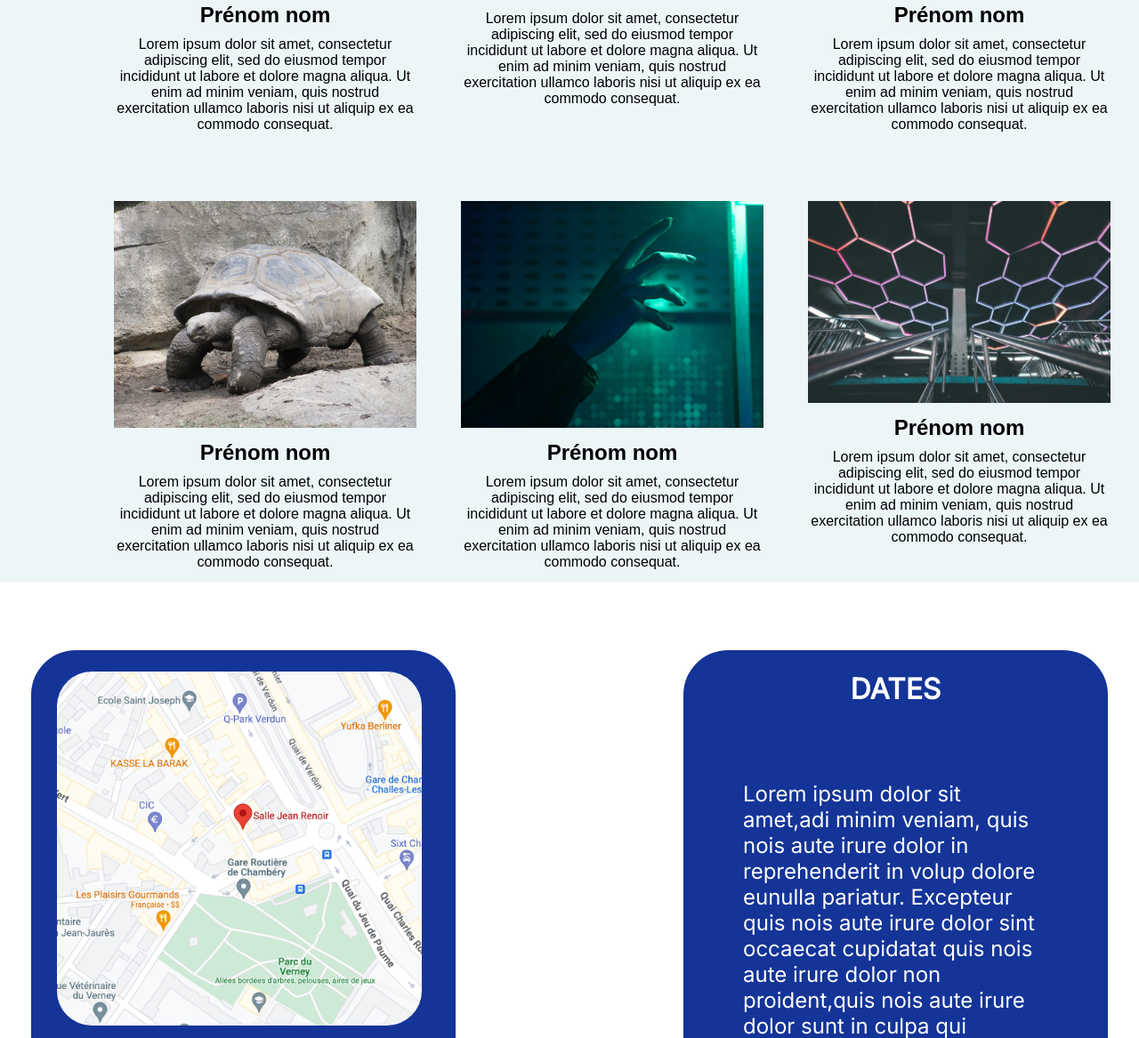
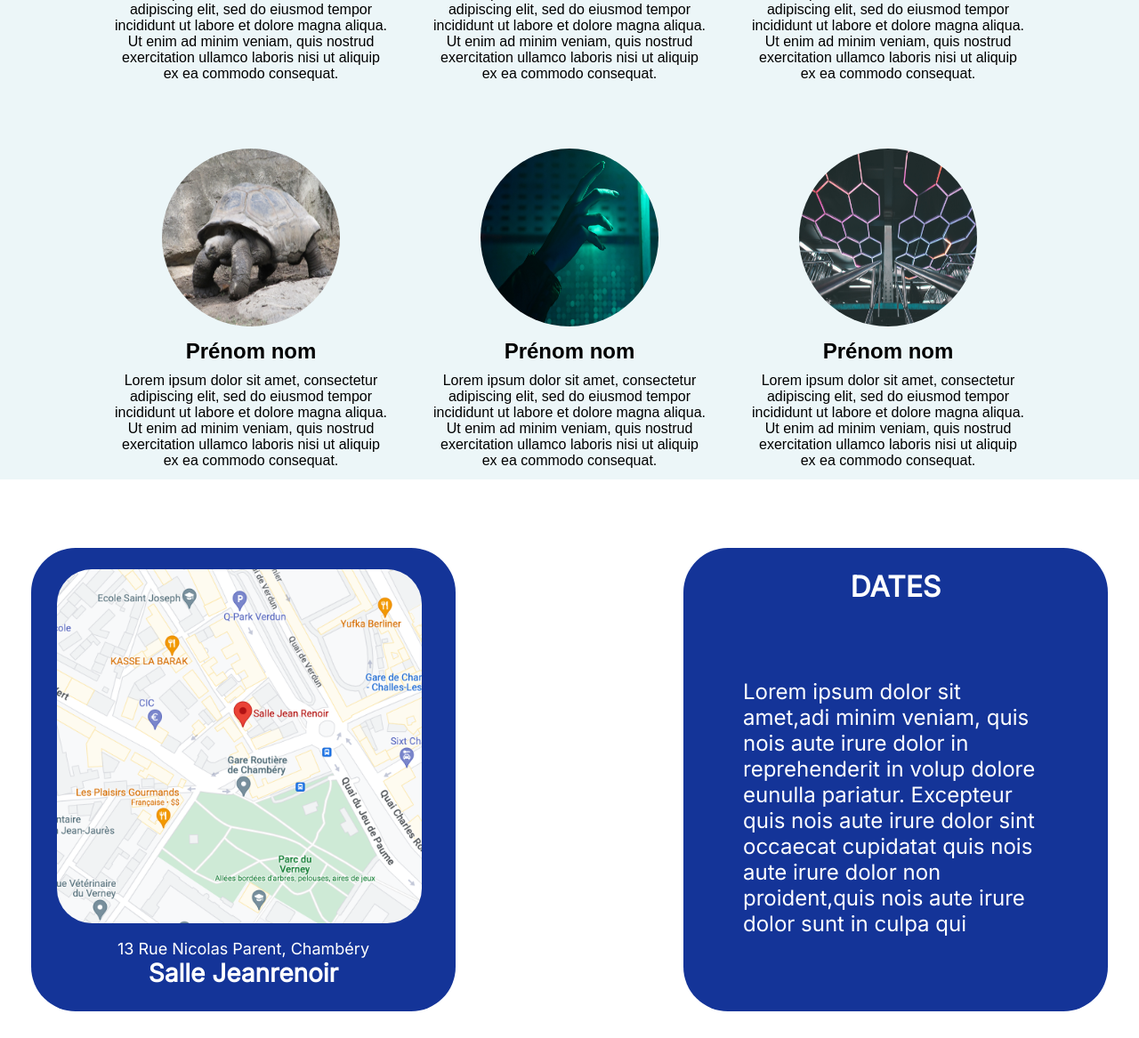
Before and after one commit to Rajkasphone/SAE303, a PHP site: page /Test.html in a window 1280 px wide. Shown: the part 2360-3527 px from the top of the page at 89% size. Run offline with PHP 8.4, Linux system fonts and the light colour scheme; some web fonts are replaced.

Commit message:
image+css

```diff
--- a/Test.html
+++ b/Test.html
@@ -74,7 +74,7 @@
 <div class="parent">
 
     <div class="item">
-      <img src="image/img1.png" alt="Image 1">
+      <img src="image/img1.jpg" alt="Image 1">
       <h2>Prénom nom</h2>
       <p>Lorem ipsum dolor sit amet, consectetur adipiscing elit, sed do eiusmod tempor incididunt ut labore et dolore magna aliqua. Ut enim ad minim veniam, quis nostrud exercitation ullamco laboris nisi ut aliquip ex ea commodo consequat.</p>
     </div>
--- a/styles.css
+++ b/styles.css
@@ -267,7 +267,10 @@ h1 {
 
   .item img {
     width: 340px;
-
+    border-radius: 50%;
+    width: 200px; /* ou la largeur que vous souhaitez */
+    height: 200px; /* la hauteur doit être égale à la largeur pour créer un cercle parfait */
+    overflow: hidden; /* pour s'assurer que l'image ne dépasse pas le cercle */
   }
 
   .item h2 {
```
